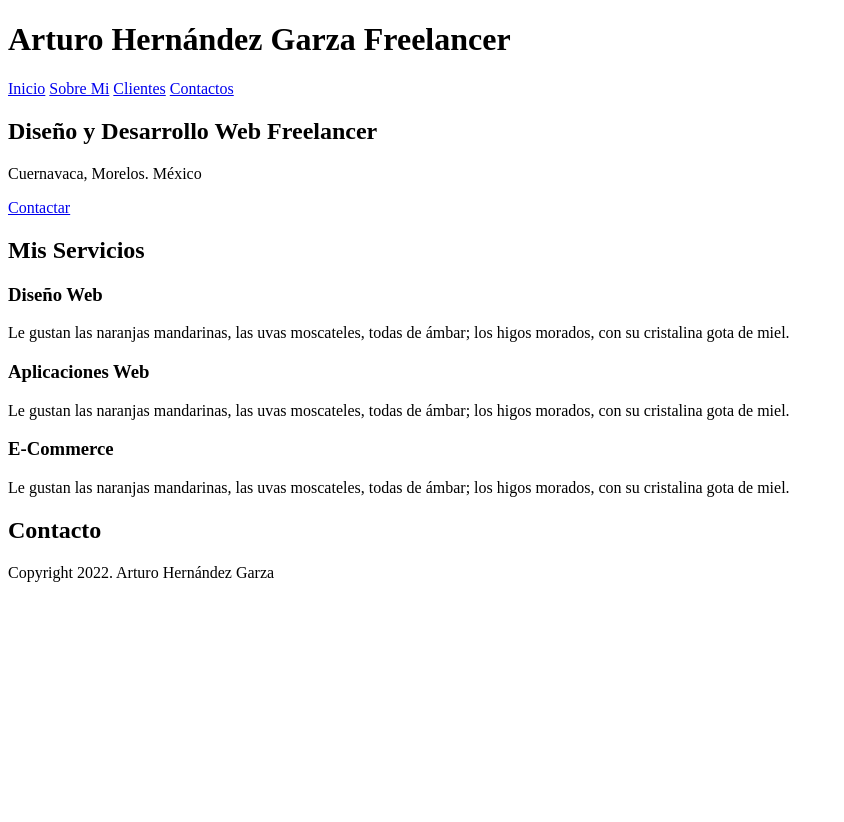
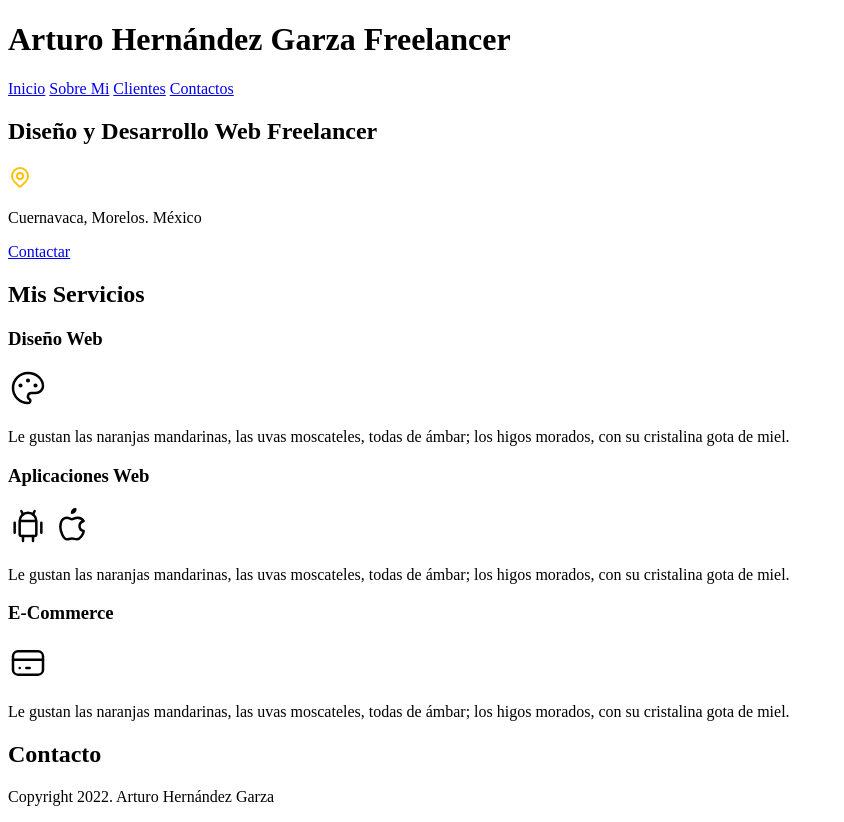
Before and after one commit to ArturoHDZG/FreelanceWeb, a plain HTML site: page index.html in a window 1280 px wide. Shown: the whole page, without its empty margins (0-844 px from the left). Before the commit the page ends 800 px from the top, so only its background shows below. Drawn offline with Linux system fonts and the light colour scheme.

Commit message:
HTML Icons Added

```diff
--- a/index.html
+++ b/index.html
@@ -19,6 +19,12 @@
     </nav>
     <section>
         <h2>Diseño y Desarrollo Web Freelancer</h2>
+        <svg xmlns="http://www.w3.org/2000/svg" class="icon     icon-tabler icon-tabler-map-pin" width="24" height="24"
+            viewBox="0 0 24 24" stroke-width="2" stroke="#ffc107" fill="none" stroke-linecap="round" stroke-linejoin="round">
+            <path stroke="none" d="M0 0h24v24H0z" fill="none" />
+            <circle cx="12" cy="11" r="3" />
+            <path d="M17.657 16.657l-4.243 4.243a2 2 0 0 1 -2.827 0l-4.244 -4.243a8 8 0 1 1 11.314 0z" />
+        </svg>
         <p>Cuernavaca, Morelos. México</p>
         <a href="#">Contactar</a>
     </section>
@@ -26,16 +32,50 @@
         <h2>Mis Servicios</h2>
         <section>
             <h3>Diseño Web</h3>
+            <svg xmlns="http://www.w3.org/2000/svg" class="icon icon-tabler icon-tabler-palette" width="40" height="40"
+                viewBox="0 0 24 24" stroke-width="1.5" stroke="#000000" fill="none" stroke-linecap="round" stroke-linejoin="round">
+                <path stroke="none" d="M0 0h24v24H0z" fill="none" />
+                <path d="M12 21a9 9 0 1 1 0 -18a9 8 0 0 1 9 8a4.5 4 0 0 1 -4.5 4h-2.5a2 2 0 0 0 -1 3.75a1.3 1.3 0 0 1 -1 2.25" />
+                <circle cx="7.5" cy="10.5" r=".5" fill="currentColor" />
+                <circle cx="12" cy="7.5" r=".5" fill="currentColor" />
+                <circle cx="16.5" cy="10.5" r=".5" fill="currentColor" />
+            </svg>
             <p>Le gustan las naranjas mandarinas, las uvas moscateles, todas de ámbar; los higos morados, con su cristalina gota de
             miel.</p>
         </section>
         <section>
             <h3>Aplicaciones Web</h3>
+            <svg xmlns="http://www.w3.org/2000/svg" class="icon icon-tabler icon-tabler-brand-android" width="40" height="40"
+                viewBox="0 0 24 24" stroke-width="1.5" stroke="#000000" fill="none" stroke-linecap="round" stroke-linejoin="round">
+                <path stroke="none" d="M0 0h24v24H0z" fill="none" />
+                <line x1="4" y1="10" x2="4" y2="16" />
+                <line x1="20" y1="10" x2="20" y2="16" />
+                <path d="M7 9h10v8a1 1 0 0 1 -1 1h-8a1 1 0 0 1 -1 -1v-8a5 5 0 0 1 10 0" />
+                <line x1="8" y1="3" x2="9" y2="5" />
+                <line x1="16" y1="3" x2="15" y2="5" />
+                <line x1="9" y1="18" x2="9" y2="21" />
+                <line x1="15" y1="18" x2="15" y2="21" />
+            </svg>
+            <svg xmlns="http://www.w3.org/2000/svg" class="icon icon-tabler icon-tabler-brand-apple" width="40" height="40"
+                viewBox="0 0 24 24" stroke-width="1.5" stroke="#000000" fill="none" stroke-linecap="round" stroke-linejoin="round">
+                <path stroke="none" d="M0 0h24v24H0z" fill="none" />
+                <path
+                    d="M9 7c-3 0 -4 3 -4 5.5c0 3 2 7.5 4 7.5c1.088 -.046 1.679 -.5 3 -.5c1.312 0 1.5 .5 3 .5s4 -3 4 -5c-.028 -.01 -2.472 -.403 -2.5 -3c-.019 -2.17 2.416 -2.954 2.5 -3c-1.023 -1.492 -2.951 -1.963 -3.5 -2c-1.433 -.111 -2.83 1 -3.5 1c-.68 0 -1.9 -1 -3 -1z" />
+                <path d="M12 4a2 2 0 0 0 2 -2a2 2 0 0 0 -2 2" />
+            </svg>
             <p>Le gustan las naranjas mandarinas, las uvas moscateles, todas de ámbar; los higos morados, con su cristalina gota de
             miel.</p>
         </section>
         <section>
             <h3>E-Commerce</h3>
+            <svg xmlns="http://www.w3.org/2000/svg" class="icon icon-tabler icon-tabler-credit-card" width="40" height="40"
+                viewBox="0 0 24 24" stroke-width="1.5" stroke="#000000" fill="none" stroke-linecap="round" stroke-linejoin="round">
+                <path stroke="none" d="M0 0h24v24H0z" fill="none" />
+                <rect x="3" y="5" width="18" height="14" rx="3" />
+                <line x1="3" y1="10" x2="21" y2="10" />
+                <line x1="7" y1="15" x2="7.01" y2="15" />
+                <line x1="11" y1="15" x2="13" y2="15" />
+            </svg>
             <p>Le gustan las naranjas mandarinas, las uvas moscateles, todas de ámbar; los higos morados, con su cristalina gota de
             miel.</p>
         </section>
```
Also changed, not shown: hero.jpg (deleted).
